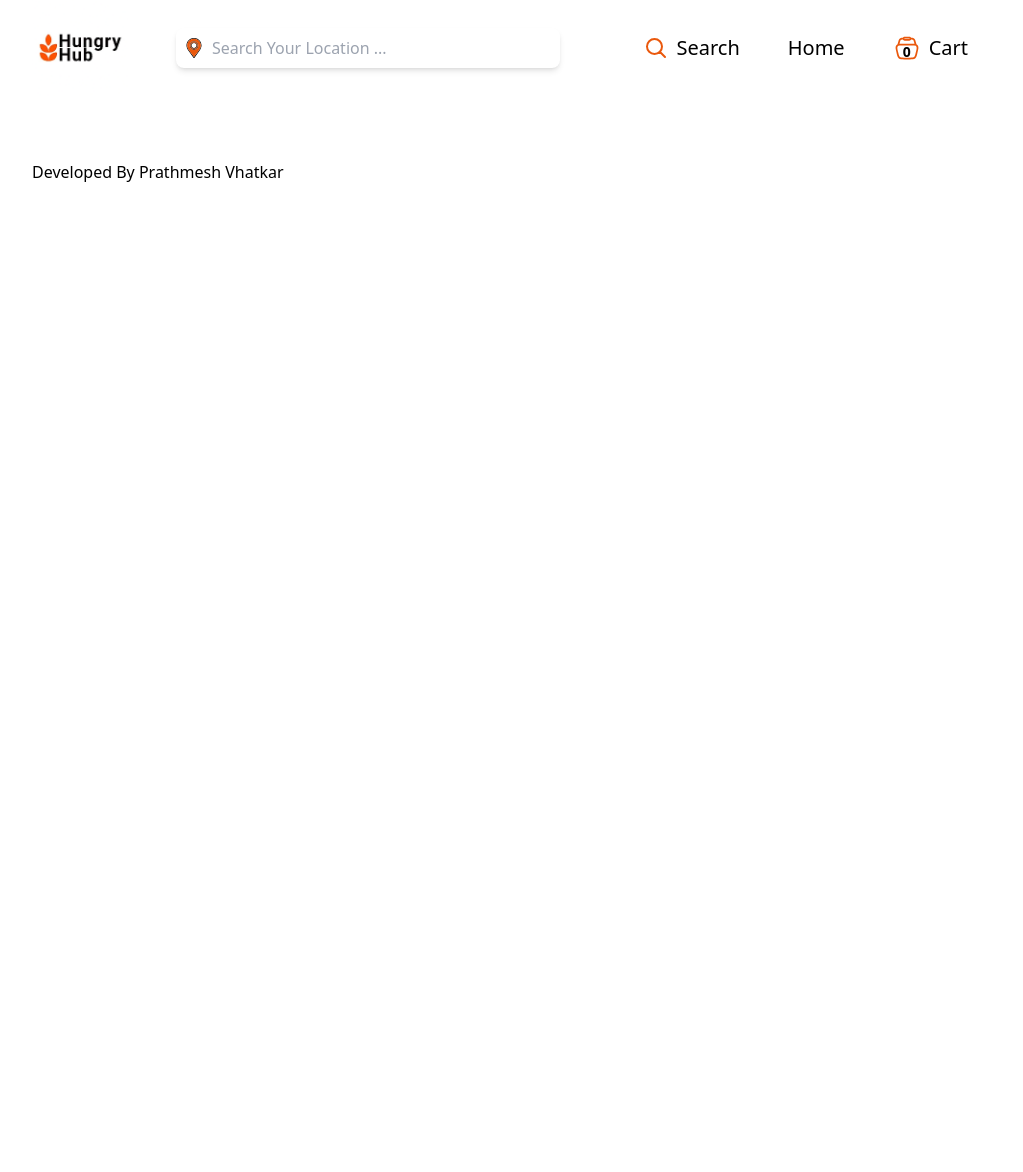
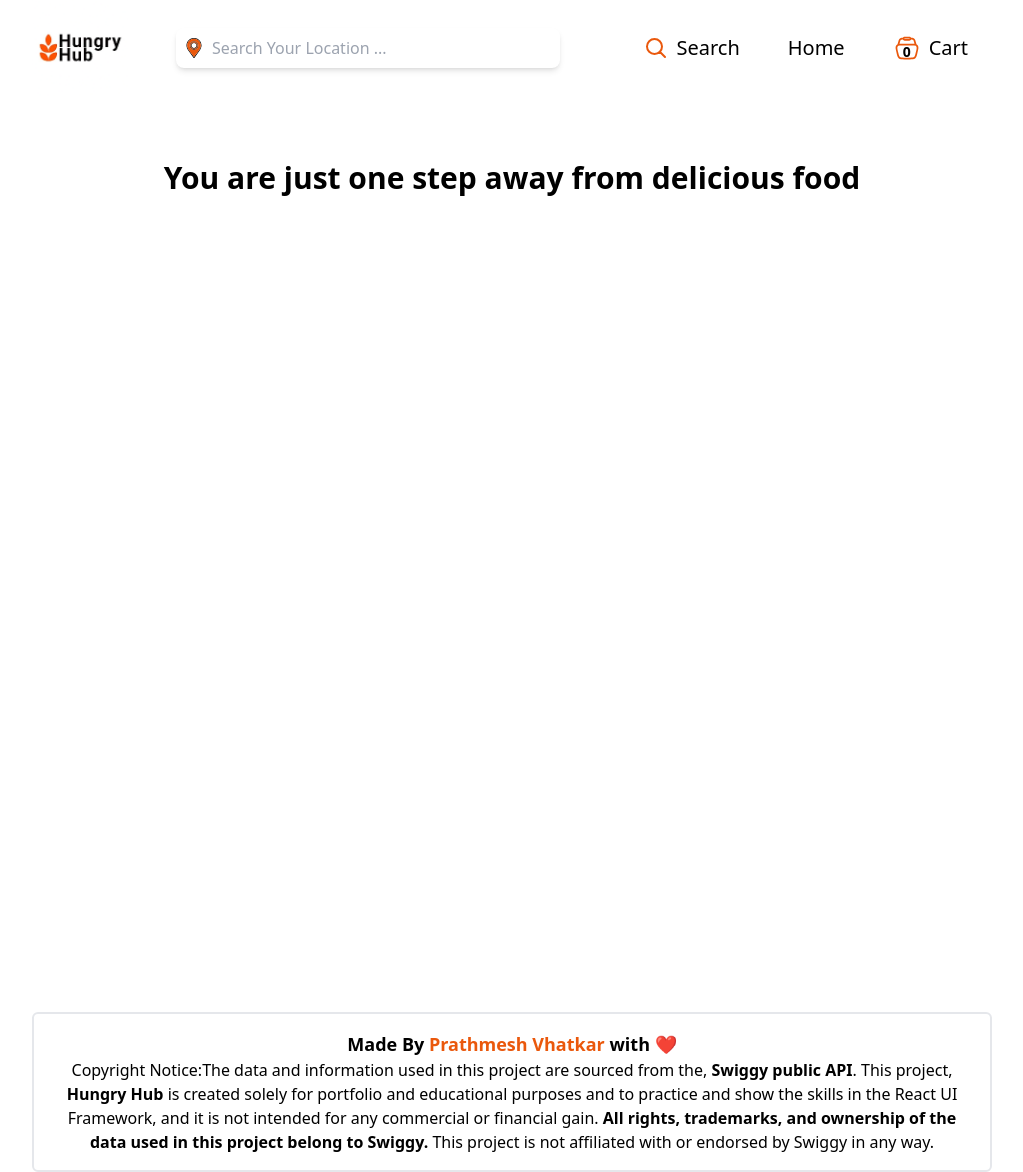
Before and after one commit to Murphy120814/HungryHub, a React (Vite) app: page /cart in a window 1280 px wide. Shown: the whole page, without its empty margins (128-1151 px from the left). Before the commit the page ends 800 px from the top, so only its background shows below. Built offline with nearby package versions, Linux system fonts and the light colour scheme.

Commit message:
add and clear cart has been done

```diff
--- a/src/components/Cart/Cart.jsx
+++ b/src/components/Cart/Cart.jsx
@@ -1,11 +1,27 @@
-import { useSelector } from "react-redux";
+import { useSelector, useDispatch } from "react-redux";
 import CartItem from "./CartItem";
+import { clearCart } from "../../slices/cartSlice";
 function Cart() {
+  const dispatch = useDispatch();
+  const handleClearCart = () => {
+    dispatch(clearCart());
+  };
   const cartItemArray = useSelector((store) => store.cart.items);
   return (
     <>
-      <h1 className="font-bold text-3xl"></h1>
-      <div className="w-full flex flex-col gap-12">
+      <h1 className="font-bold text-3xl text-center">
+        You are just one step away from delicious food
+      </h1>
+      {cartItemArray.length === 0 ? null : (
+        <div className="flex justify-center items-center mt-4">
+          <button
+            className="p-3 bg-black text-white rounded-md my-4"
+            onClick={handleClearCart}>
+            Clear Cart
+          </button>
+        </div>
+      )}
+      <div className="w-full flex flex-col gap-12 min-h-[800px]">
         {cartItemArray.map((cartItem) => (
           <CartItem
             cartItemInfo={cartItem.card.info}
--- a/src/components/Footer/Footer.jsx
+++ b/src/components/Footer/Footer.jsx
@@ -1,7 +1,23 @@
 function Footer() {
   return (
-    <div>
-      <h1>Developed By Prathmesh Vhatkar </h1>
+    <div className="border-2 rounded-md p-4 text-center mt-4">
+      <h1 className="font-bold text-lg">
+        Made By<span className="text-orange-600">{" Prathmesh Vhatkar "} </span>{" "}
+        with ❤️
+      </h1>
+      <h1>
+        Copyright Notice:The data and information used in this project are
+        sourced from the, <span className="font-bold">Swiggy public API</span>.
+        This project, <span className="font-bold">Hungry Hub</span> is created
+        solely for portfolio and educational purposes and to practice and show
+        the skills in the React UI Framework, and it is not intended for any
+        commercial or financial gain.{" "}
+        <span className="font-bold">
+          All rights, trademarks, and ownership of the data used in this project
+          belong to Swiggy.
+        </span>{" "}
+        This project is not affiliated with or endorsed by Swiggy in any way.
+      </h1>
     </div>
   );
 }
--- /dev/null
+++ b/src/components/RestaurantMenu/RestaurantMenuItemCard.jsx
@@ -0,0 +1,81 @@
+import { useState } from "react";
+import vegLogo from "../../assets/veg.png";
+import nonVegLogo from "../../assets/nonveg.png";
+import altFoodImg from "../../assets/altFoodImg.png";
+import { useDispatch } from "react-redux";
+import { addItem } from "../../slices/cartSlice";
+
+function RestaurantMenuItemCard({ itemCard }) {
+  itemCard;
+  const dispatch = useDispatch();
+  const handleAddItem = (item) => {
+    dispatch(addItem(item));
+  };
+  const [isAdded, setIsAdded] = useState(false);
+  const [showFullText, setShowFullText] = useState(false);
+  return (
+    <div
+      className="flex justify-between items-center py-4 divide-x-2"
+      key={itemCard.card.info.id}>
+      <div className="w-9/12 p-8">
+        <img
+          className="h-[20px] w-[20px] mr-1 mb-4"
+          src={itemCard.card.info.isVeg === 1 ? vegLogo : nonVegLogo}></img>
+        <h1 className="font-bold text-lg">{itemCard.card.info.name}</h1>
+        <h2 className="font-semibold text-lg">
+          {!itemCard.card.info.price
+            ? "₹ 200"
+            : `₹ ${Math.ceil(itemCard.card.info.price / 100)}`}
+        </h2>
+        <div>
+          {!showFullText ? (
+            <h4 className="text-lg line-clamp-1">
+              {itemCard.card.info.description}
+            </h4>
+          ) : (
+            <h4 className="text-lg">{itemCard.card.info.description}</h4>
+          )}
+          <h1
+            className="font-bold text-sm hover:text-orange-600 cursor-pointer"
+            onClick={() => setShowFullText((prevState) => !prevState)}>
+            {!showFullText ? "Read More..." : "Read Less"}
+          </h1>
+        </div>
+      </div>
+      <div className="w-3/12 relative">
+        <div className="absolute bottom-0">
+          {!isAdded ? (
+            <button
+              className="p-2 bg-slate-900 shadow-lg text-white font-semibold text-lg rounded-lg hover:bg-white hover:text-black "
+              onClick={() => {
+                setIsAdded(true);
+                return handleAddItem(itemCard);
+              }}>
+              Add
+            </button>
+          ) : (
+            <button
+              className="p-2 bg-slate-900 shadow-lg text-white font-semibold text-lg rounded-lg hover:bg-white hover:text-black "
+              onClick={() => {
+                setIsAdded(false);
+                return handleAddItem(itemCard);
+              }}>
+              Remove
+            </button>
+          )}
+        </div>
+        <img
+          className="max-w-none w-full h-[185px] mx-auto rounded-md p-4"
+          src={
+            !itemCard.card.info.imageId
+              ? altFoodImg
+              : "https://media-assets.swiggy.com/swiggy/image/upload/fl_lossy,f_auto,q_auto,w_1024/" +
+                itemCard.card.info.imageId
+          }
+          alt={itemCard.card.info.name}></img>
+      </div>
+    </div>
+  );
+}
+
+export default RestaurantMenuItemCard;
--- a/src/components/RestaurantMenu/RestaurantMenuItemCards.jsx
+++ b/src/components/RestaurantMenu/RestaurantMenuItemCards.jsx
@@ -1,11 +1,9 @@
-import altFoodImg from "../../assets/altFoodImg.png";
 import upArrow from "../../assets/up-arrow-svgrepo-com.svg";
 import downArrow from "../../assets/down-arrow-svgrepo-com.svg";
-import vegLogo from "../../assets/veg.png";
-import nonVegLogo from "../../assets/nonveg.png";
+
 import { useState } from "react";
-import { useDispatch } from "react-redux";
-import { addItem } from "../../slices/cartSlice";
+import RestaurantMenuItemCard from "./RestaurantMenuItemCard";
+
 function RestaurantMenuItemCards({
   title,
   itemCards,
@@ -13,16 +11,12 @@ function RestaurantMenuItemCards({
   index,
   setShowIndex,
 }) {
-  const dispatch = useDispatch();
   const [showIndividualList, setShowIndividualList] = useState(false);
   const handleClick = () => {
     setShowIndex(index);
     setShowIndividualList((prevState) => !prevState);
   };
 
-  const handleAddItem = (item) => {
-    dispatch(addItem(item));
-  };
   // console.log(title);
   // console.log("this are the itemCards", itemCards);
   //itemCard.card.info
@@ -41,42 +35,10 @@ function RestaurantMenuItemCards({
       {!showIndividualList || !showItem ? null : (
         <div className="">
           {itemCards.map((itemCard) => (
-            <div
-              className="flex justify-between items-center py-4 divide-x-2"
-              key={itemCard.card.info.id}>
-              <div className="w-9/12 p-8">
-                <img
-                  className="h-[20px] w-[20px] mr-1 mb-4"
-                  src={
-                    itemCard.card.info.isVeg === 1 ? vegLogo : nonVegLogo
-                  }></img>
-                <h1 className="font-bold text-lg">{itemCard.card.info.name}</h1>
-                <h2 className="font-semibold text-lg">
-                  {!itemCard.card.info.price
-                    ? "₹ 200"
-                    : `₹ ${Math.ceil(itemCard.card.info.price / 100)}`}
-                </h2>
-                <h4 className="text-lg">{itemCard.card.info.description}</h4>
-              </div>
-              <div className="w-3/12 relative">
-                <div className="absolute bottom-0">
-                  <button
-                    className="p-2 bg-slate-900 shadow-lg text-white font-semibold text-lg rounded-lg hover:bg-white hover:text-black "
-                    onClick={() => handleAddItem(itemCard)}>
-                    Add
-                  </button>
-                </div>
-                <img
-                  className="max-w-none w-[150px] h-[160px] mx-auto rounded-md"
-                  src={
-                    !itemCard.card.info.imageId
-                      ? altFoodImg
-                      : "https://media-assets.swiggy.com/swiggy/image/upload/fl_lossy,f_auto,q_auto,w_1024/" +
-                        itemCard.card.info.imageId
-                  }
-                  alt={itemCard.card.info.name}></img>
-              </div>
-            </div>
+            <RestaurantMenuItemCard
+              key={itemCard.card.info.id}
+                itemCard={itemCard}
+            />
           ))}
         </div>
       )}
--- a/src/components/Search/RestaurantAndDishComboItemCard.jsx
+++ b/src/components/Search/RestaurantAndDishComboItemCard.jsx
@@ -1,10 +1,10 @@
 import { Link } from "react-router-dom";
 import rating from "../../assets/rating.svg";
 import rightArrow from "../../assets/right-arrow-svgrepo-com.svg";
-import vegLogo from "../../assets/veg.png";
-import nonVegLogo from "../../assets/nonveg.png";
-import altFoodImg from "../../assets/altFoodImg.png";
-
+// import vegLogo from "../../assets/veg.png";
+// import nonVegLogo from "../../assets/nonveg.png";
+// import altFoodImg from "../../assets/altFoodImg.png";
+import RestaurantMenuItemCard from "../RestaurantMenu/RestaurantMenuItemCard";
 function RestaurantAndDishComboItemCard({ restaurantInfo, dishInfo }) {
   return (
     <div className="w-5/12 shadow-lg rounded-lg">
@@ -43,7 +43,8 @@ function RestaurantAndDishComboItemCard({ restaurantInfo, dishInfo }) {
           </div>
         </div>
       </Link>
-      <div className="w-full flex divide-y-2 mt-4">
+      <RestaurantMenuItemCard itemCard={dishInfo} />
+      {/* <div className="w-full flex divide-y-2 mt-4">
         <div className="w-9/12 p-2">
           <img
             className="h-[20px] w-[20px] mr-1 mb-1"
@@ -64,7 +65,7 @@ function RestaurantAndDishComboItemCard({ restaurantInfo, dishInfo }) {
             }
             alt={dishInfo.name}></img>
         </div>
-      </div>
+      </div> */}
     </div>
   );
 }
--- a/src/components/Search/SuggestedDishes.jsx
+++ b/src/components/Search/SuggestedDishes.jsx
@@ -59,12 +59,14 @@ function SuggestedDishes() {
 
   return (
     <>
-      <h1 className="font-bold text-3xl mb-8">Exciting Dishes for you:</h1>
+      <h1 className="font-bold text-3xl mb-8">
+        Dish which satisfy your cravings:
+      </h1>
       <div className="w-full flex flex-wrap items-center gap-12">
         {arrayOfDishes.map((cardObj) => (
           <RestaurantAndDishComboItemCard
             key={cardObj.card.card.info.id}
-            dishInfo={cardObj.card.card.info}
+            dishInfo={cardObj.card}
             restaurantInfo={cardObj.card.card.restaurant.info}
           />
         ))}
```
